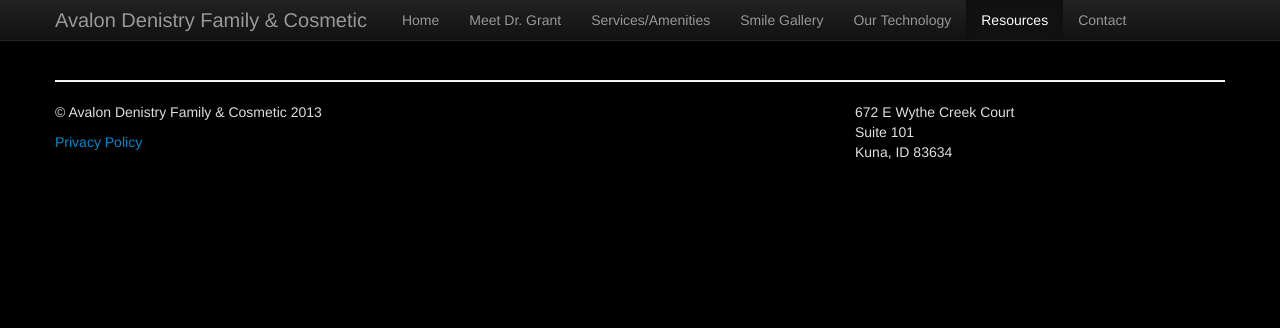
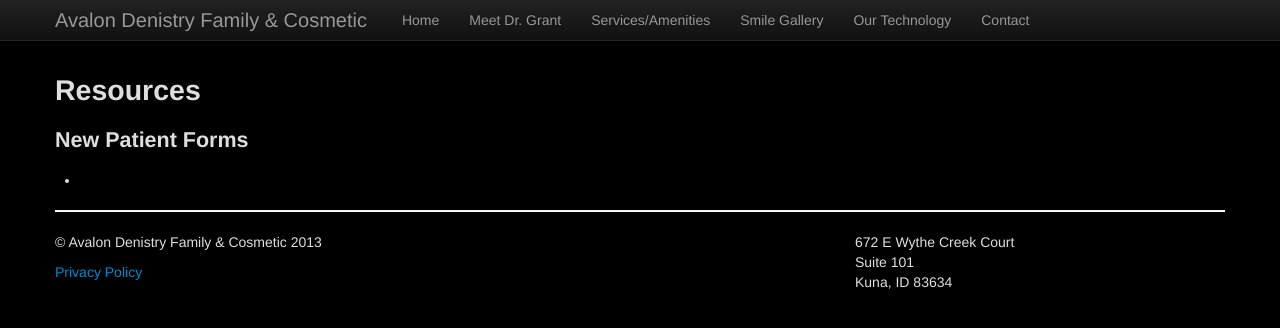
Before and after one commit to justinbkay/avalondental, a Jekyll site: the page built from resources/index.html, in a window 1280 px wide. Shown: the top 328 px of the page. Built offline with Jekyll 4.4.1, drawn with Linux system fonts in a browser that asks for light colours; nearby versions of some CDN libraries.

Commit message:
removing resources

```diff
--- a/_layouts/default.html
+++ b/_layouts/default.html
@@ -39,7 +39,6 @@
           <li class="{{ page.services }}"><a href="/services">Services/Amenities</a></li>
           <li class="{{ page.smiles }}"><a href="/smiles">Smile Gallery</a></li>
           <li class="{{ page.technology }}"><a href="/technology">Our Technology</a></li>
-          <li class="{{ page.resources }}"><a href="/resources">Resources</a></li>
           <li class="{{ page.contact }}"><a href="/contact">Contact</a></li>
         </ul>
       </div><!--/.nav-collapse -->
--- a/resources/index.html
+++ b/resources/index.html
@@ -3,3 +3,9 @@ layout: default
 title: Informational Resources
 resources: active
 ---
+<h1>Resources</h1>
+
+<h2>New Patient Forms</h2>
+<ul>
+  <li></li>
+</ul>
```
